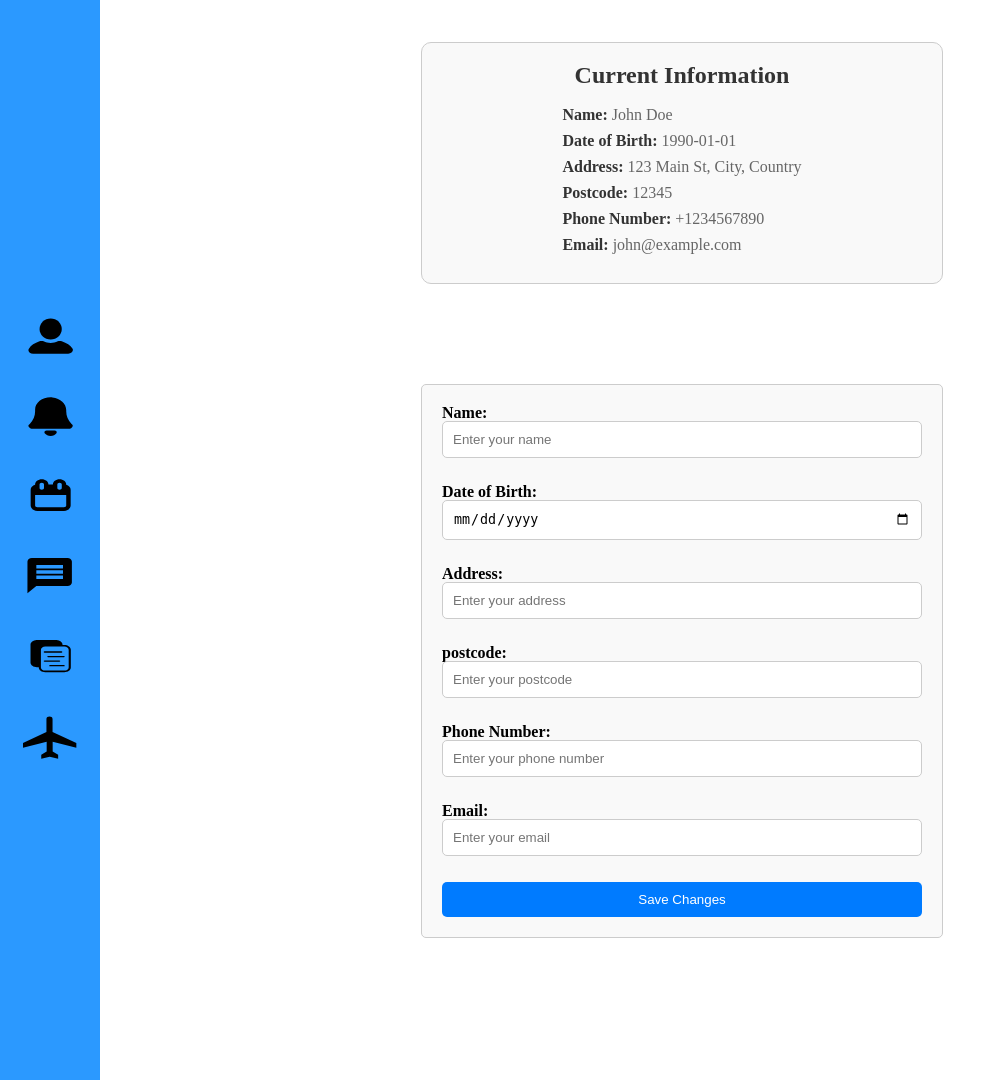
After one commit to Umarkhan42/EP, a PHP site: page /updateinfo.html in a window 1280 px wide. The commit adds this page. Shown: the whole page, without its empty margins (0-983 px from the left). Run offline with PHP 8.4, Linux system fonts and the light colour scheme.

Commit message:
update info changes

```diff
--- a/mainpage.css
+++ b/mainpage.css
@@ -20,6 +20,7 @@ aside{
     align-items: center;
     justify-content: center;
     gap: 40px;
+    height: 1080px;
 }
 
 
--- /dev/null
+++ b/updateinfo.css
@@ -0,0 +1,126 @@
+.container{
+    display: grid;
+    grid-template-areas:
+    'aside current '
+    'aside update '
+    'aside blank2 ';
+    grid-template-columns: 100px 1fr ;
+    gap: 1rem;
+}
+
+body{
+    padding-right: 2rem;
+}
+
+.blank{
+    grid-area: blank;
+}
+
+.blank2{
+    grid-area: blank2;
+}
+
+
+aside{
+    grid-area: aside;
+    background-color:#2b99ff;
+    display: flex;
+    flex-direction: column;
+    align-items: center;
+    justify-content: center;
+    gap: 40px;
+    height: 1080px;
+}
+
+.update{
+    grid-area: update;
+    display: flex;
+    justify-content: center;
+    align-items: center;
+}
+
+.current{
+    grid-area: current;
+    display: flex;
+    flex-direction: column;
+    align-items: center;
+    justify-content: center;
+
+}
+
+
+#updateForm {
+    width: 30rem;
+    padding: 20px;
+    border: 1px solid #ccc;
+    border-radius: 5px;
+    background-color: #f9f9f9;
+    height:fit-content;
+  }
+
+  label {
+    font-weight: bold;
+  }
+
+  input[type="text"],
+  input[type="date"],
+  input[type="tel"],
+  input[type="email"]
+  {
+    width: 100%;
+    padding: 10px;
+    margin-bottom: 10px;
+    border: 1px solid #ccc;
+    border-radius: 5px;
+    box-sizing: border-box;
+  }
+
+  /* Styles for submit button */
+  input[type="submit"] {
+    width: 100%;
+    padding: 10px;
+    border: none;
+    border-radius: 5px;
+    background-color: #007bff;
+    color: white;
+    cursor: pointer;
+  }
+
+  input[type="submit"]:hover {
+    background-color: #0056b3;
+  }
+
+
+  .content {
+    width: 30rem;
+    background-color: #f9f9f9;
+    display: flex;
+    flex-direction: column;
+    align-items: center;
+    padding: 20px;
+    border: 1px solid #ccc;
+    border-radius: 10px;
+    height: fit-content;
+
+}
+
+.current h3 {
+    font-size: 1.5rem;
+    margin-bottom: 20px;
+    color: #333;
+}
+
+.current ul {
+    list-style: none;
+    padding: 0;
+}
+
+.current ul li {
+    margin-bottom: 10px;
+    color: #666;
+}
+
+.current ul li strong {
+    font-weight: bold;
+    color: #333;
+}
--- /dev/null
+++ b/updateinfo.html
@@ -0,0 +1,115 @@
+<!DOCTYPE html>
+<html lang="en">
+<head>
+    <meta charset="UTF-8">
+    <meta name="viewport" content="width=device-width, initial-scale=1.0">
+    <link rel="stylesheet" type="text/css" href="reset.css">
+    <link rel="stylesheet" type="text/css" href="updateinfo.css">
+    <link rel="stylesheet" type="text/css" href="global.css">
+    <title>Document</title>
+</head>
+<body>
+    <div class="container">
+
+
+
+        <aside>
+
+            <div class="icons-wrapper">
+                <img
+                class=""
+                loading="lazy"
+                alt=""
+                src="./public/icons.svg" />
+            </div>
+            <div class="frame-wrapper">
+                <img
+                class=""
+                loading="lazy"
+                alt=""
+                src="./public/group-34.svg"
+                />
+            </div>
+            <div class="vector-wrapper">
+                <img
+                class=""
+                loading="lazy"
+                alt=""
+                src="./public/vector.svg"
+                />
+            </div>
+            <div class="messages-icon">
+                <img
+                class=""
+                loading="lazy"
+                alt=""
+                src="./public/group-33.svg"
+            />
+            </div>
+
+
+            <div class="frame-container">
+                <img
+                class=""
+                loading="lazy"
+                alt=""
+                src="./public/group-32.svg"
+                />
+            </div>
+            <div class="g1970-parent">
+                <img
+                class=""
+                loading="lazy"
+                alt=""
+                src="./public/g1970.svg"
+                />
+        </aside>
+
+
+        <section class="current">
+            <div class="content">
+                <h3>Current Information</h3>
+                <ul>
+                    <li><strong>Name:</strong> John Doe</li>
+                    <li><strong>Date of Birth:</strong> 1990-01-01</li>
+                    <li><strong>Address:</strong> 123 Main St, City, Country</li>
+                    <li><strong>Postcode:</strong> 12345</li>
+                    <li><strong>Phone Number:</strong> +1234567890</li>
+                    <li><strong>Email:</strong> john@example.com</li>
+                </ul>
+            </div>
+
+        </section>
+
+
+        <section class="update">
+            <form id="updateForm" action="update.php" method="POST">
+                <label for="name">Name:</label><br>
+                <input type="text" id="name" name="name" placeholder="Enter your name"><br><br>
+
+                <label for="dob">Date of Birth:</label><br>
+                <input type="date" id="dob" name="dob"><br><br>
+
+                <label for="address">Address:</label><br>
+                <input type="text" name="address" placeholder="Enter your address"></input><br><br>
+
+                <label for="postcode">postcode:</label><br>
+                <input type="text" name="postcode" placeholder="Enter your postcode"></input><br><br>
+
+                <label for="phone">Phone Number:</label><br>
+                <input type="tel" id="phone" name="phone" placeholder="Enter your phone number"><br><br>
+
+                <label for="email">Email:</label><br>
+                <input type="email" id="email" name="email" placeholder="Enter your email"><br><br>
+
+                <input type="submit" value="Save Changes">
+            </form>
+
+        </section>
+
+        <div class="blank2"></div>
+
+    </div>
+
+</body>
+</html>
```
